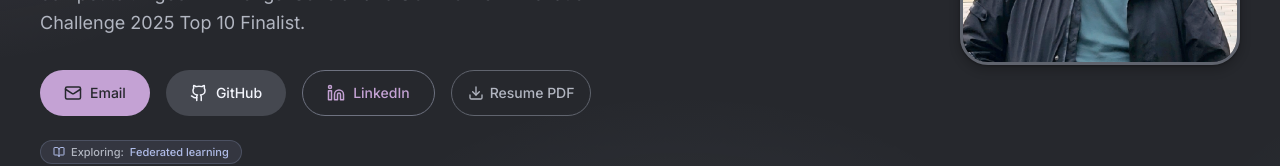
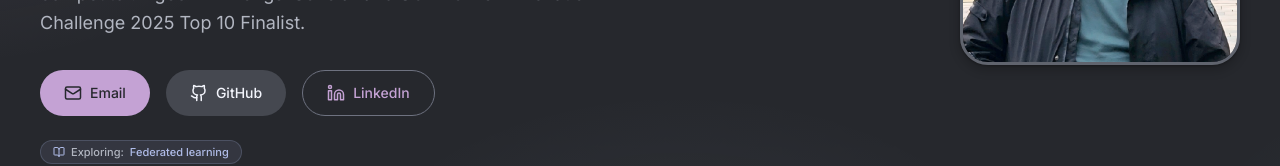
Before and after one commit to hoshinoht/personal-website, a React (Vite) app: page / in a window 1280 px wide. Shown: the part 475-641 px from the top of the page. Built offline with nearby package versions, Linux system fonts and the light colour scheme; no server answers.

Commit message:
Remove PDF export — resumes sent via ATS Tailor

```diff
--- a/src/components/Hero.tsx
+++ b/src/components/Hero.tsx
@@ -5,7 +5,6 @@ import { Button } from './ui/Button';
 import { TypingEffect } from './TypingEffect';
 import { GitHubStatus } from './GitHubStatus';
 import { CurrentlyLearning } from './CurrentlyLearning';
-import { PdfExport } from './PdfExport';
 import styles from '../styles/components/Hero.module.css';
 
 function getGreeting(): string {
@@ -40,7 +39,6 @@ export function Hero() {
             <Button href={bio.linkedin} variant="outlined" aria-label="LinkedIn profile">
               <Linkedin size={18} /> LinkedIn
             </Button>
-            <PdfExport />
           </div>
           <motion.div
             initial={{ opacity: 0 }}
--- a/src/components/PdfExport.tsx
+++ /dev/null
@@ -1,16 +0,0 @@
-import { Download } from 'lucide-react';
-import styles from '../styles/components/PdfExport.module.css';
-
-export function PdfExport() {
-  return (
-    <button
-      className={styles.button}
-      onClick={() => window.print()}
-      aria-label="Print or save as PDF"
-      title="Save as PDF"
-    >
-      <Download size={16} />
-      <span className={styles.text}>Resume PDF</span>
-    </button>
-  );
-}
--- a/src/styles/components/PdfExport.module.css
+++ /dev/null
@@ -1,27 +0,0 @@
-.button {
-  display: inline-flex;
-  align-items: center;
-  gap: 6px;
-  padding: 8px 16px;
-  border: 1px solid var(--md-sys-color-outline-variant);
-  border-radius: var(--md-sys-shape-corner-full);
-  background: transparent;
-  color: var(--md-sys-color-on-surface-variant);
-  font: var(--md-sys-typescale-label-large);
-  cursor: pointer;
-  transition: all var(--md-sys-motion-duration-medium) var(--md-sys-motion-easing-standard);
-}
-
-.button:hover {
-  background: var(--md-sys-color-surface-container);
-  color: var(--md-sys-color-on-surface);
-  border-color: var(--md-sys-color-outline);
-}
-
-.text {}
-
-@media print {
-  .button {
-    display: none !important;
-  }
-}
```
Also changed, not shown: src/lib/useTilt.ts (deleted, +0 -25 lines).
